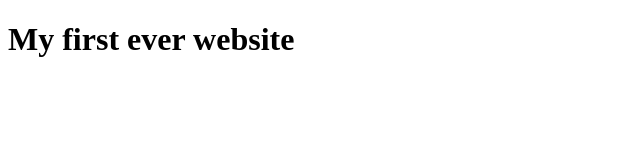
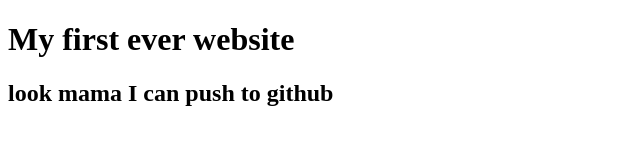
Before and after one commit to Ismammahdi/new-web, a plain HTML site: page index.html in a window 1280 px wide. Shown: the whole page, without its empty margins (0-640 px from the left). Drawn offline with Linux system fonts and the light colour scheme.

Commit message:
learn github

```diff
--- a/index.html
+++ b/index.html
@@ -8,5 +8,6 @@
   </head>
   <body>
     <h1>My first ever website</h1>
+    <h2>look mama I can push to github</h2>
   </body>
 </html>
```
